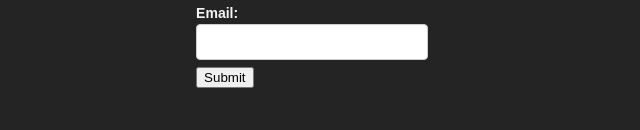
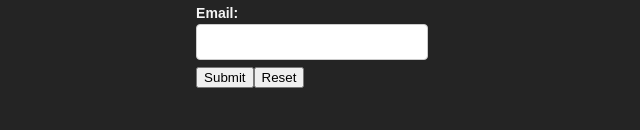
Before and after one commit to gjuanillo/react-refreshers, a React (Vite) app: page / in a window 1280 px wide. Shown: the part 170-300 px from the top of the page, without its empty margins (310-950 px from the left). Built offline with nearby package versions, Linux system fonts and the light colour scheme.

Commit message:
Add Hook Form Reset

```diff
--- a/src/HookForms.tsx
+++ b/src/HookForms.tsx
@@ -7,9 +7,10 @@ type FormFields = {
 }
 
 function HookForms() {
-    const { register, handleSubmit, watch, formState: { errors } } = useForm<FormFields>({mode:'onBlur'});
+    const { register, handleSubmit, watch, reset, formState: { errors } } = useForm<FormFields>({mode:'onBlur'});
     const onSubmit: SubmitHandler<FormFields> = (data): void => {
         console.log(data);
+        reset();
     };
     const watchName = watch('name');
     const watchEmail = watch('email');
@@ -53,6 +54,7 @@ function HookForms() {
                 </label>
                 {errors.email && <p style={{ color: 'red' }}>{errors.email.message}</p>}
                 <button type='submit'>Submit</button>
+                <button type='button' onClick={() => reset()}>Reset</button>
             </form>
         </div>
     )
```
